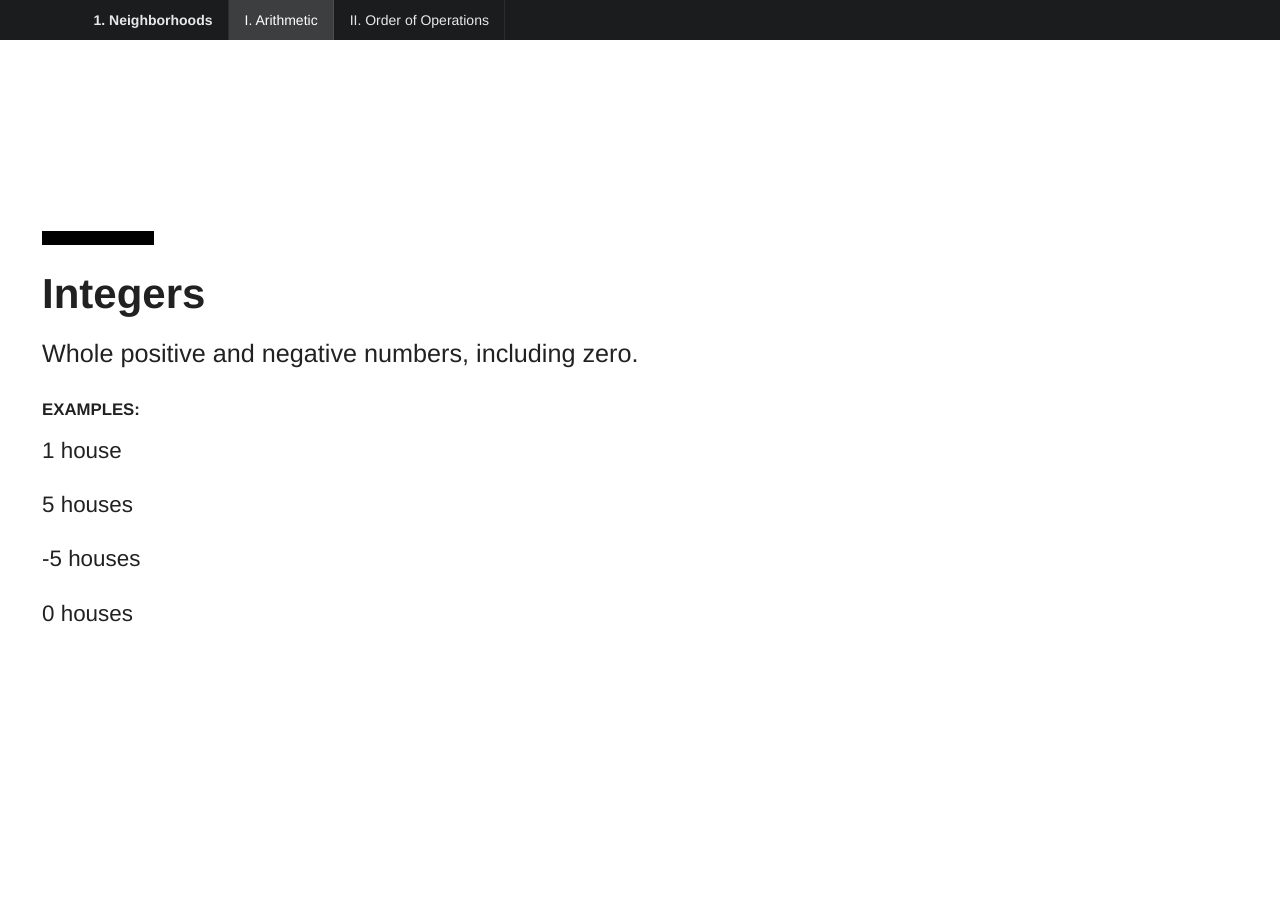
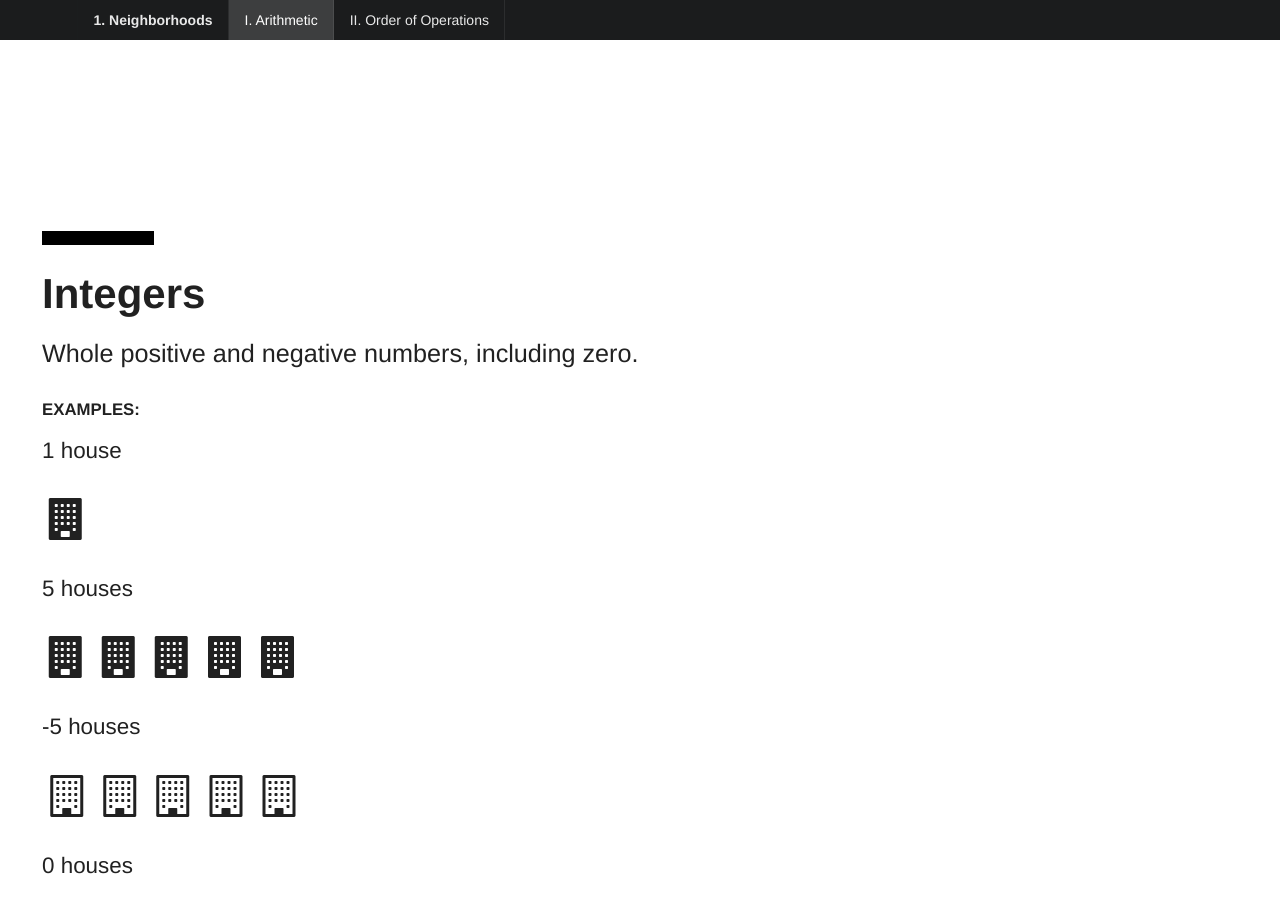
Before and after one commit to E1kCityscapes/duany, a plain HTML site: page neighborhoods-demo.html in a window 1280 px wide. Drawn offline with nearby package versions, Linux system fonts and the light colour scheme.

Commit message:
start graphics and link shit together

```diff
--- a/neighborhoods-demo.html
+++ b/neighborhoods-demo.html
@@ -34,9 +34,13 @@
         <div class="duany-sectionblock twelve wide column">
           <h4 class="duany-subheader">Examples:</h4>
           <p class="duany-subdescription">1 house</p>
+          <p class="duany-graphics"><i class="building icon"></i></p>
           <p class="duany-subdescription">5 houses</p>
+          <p class="duany-graphics"><i class="building icon"></i><i class="building icon"></i><i class="building icon"></i><i class="building icon"></i><i class="building icon"></i></p>
           <p class="duany-subdescription">-5 houses</p>
+          <p class="duany-graphics"><i class="building outline icon"></i><i class="building outline icon"></i><i class="building outline icon"></i><i class="building outline icon"></i><i class="building outline icon"></i></p>
           <p class="duany-subdescription">0 houses</p>
+          <p class="duany-graphics"></p>
         </div>
       </div>
     </div>
--- a/static/css/duany.css
+++ b/static/css/duany.css
@@ -36,6 +36,10 @@
   text-transform: uppercase;
   font-weight: 800;
   font-size: 1.2em;
+}
+
+.duany-graphics {
+  font-size: 3em;
 }
 
 .duany-subdescription {
```
Also changed, not shown: index.html (+2 -2 lines).
